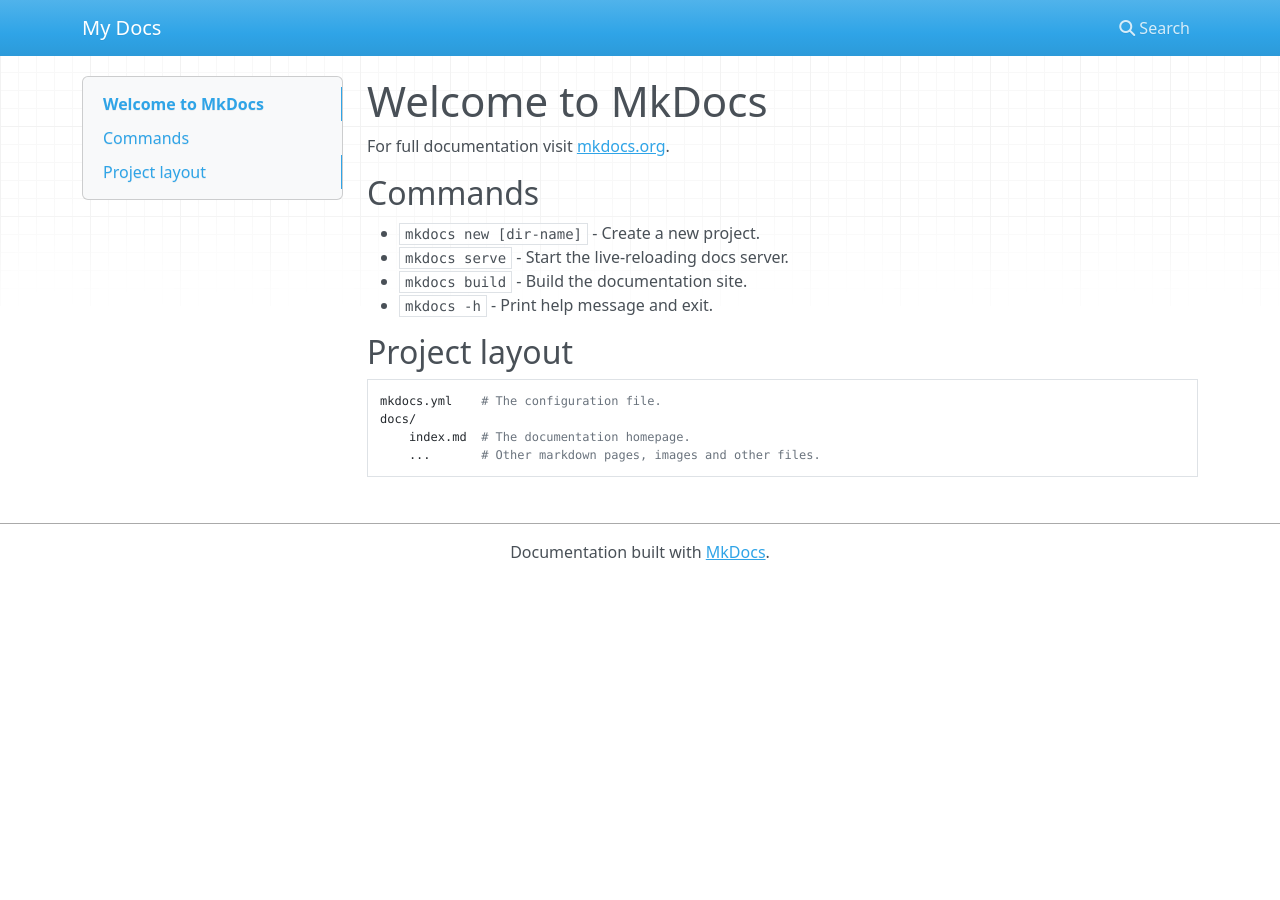
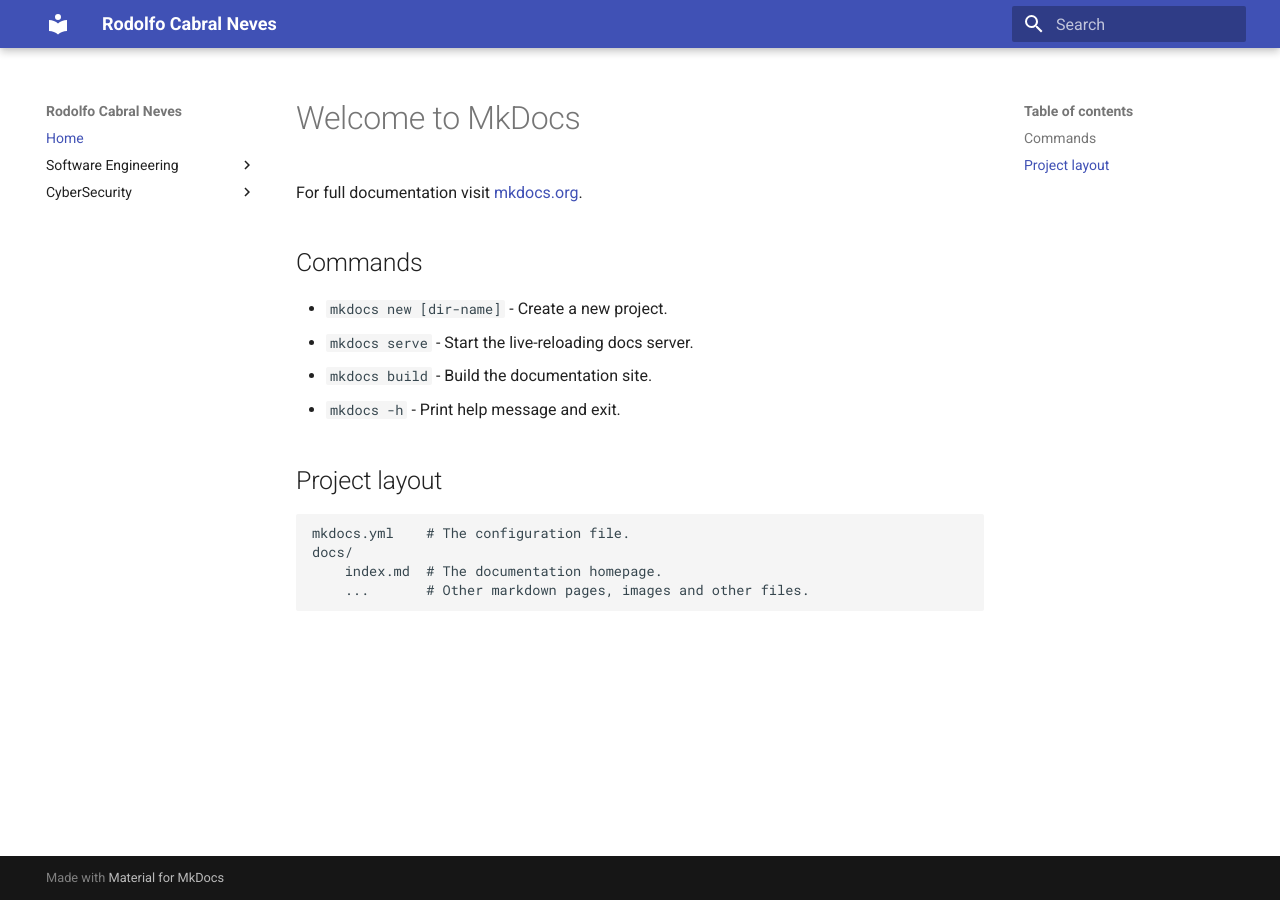
Before and after one commit to roddas/roddas, an MkDocs documentation site: the page built from docs/index.md, in a window 1280 px wide. Built offline with MkDocs 1.6.1 and Material for MkDocs 9.7.7, drawn with Linux system fonts in a browser that asks for light colours; nearby versions of some CDN libraries.

Commit message:
setup new ui

```diff
--- a/mkdocs.yml
+++ b/mkdocs.yml
@@ -1 +1,16 @@
-site_name: My Docs
+site_name: Rodolfo Cabral Neves
+theme:
+  name: material
+markdown_extensions:
+  - attr_list
+  - md_in_html
+nav:
+  - Home: index.md
+  - Software Engineering:
+    - Curriculum: swe/swe_curriculum.md
+    - Projects: swe/swe_projects.md
+    - Courses and Experiences: swe/swe_courses.md
+  - CyberSecurity:
+    - Curriculum: cybersec/cybersec_curriculum.md
+    - Projects: cybersec/cybersec_projects.md
+    - Courses and Experiences: cybersec/cybersec_projects.md
```
